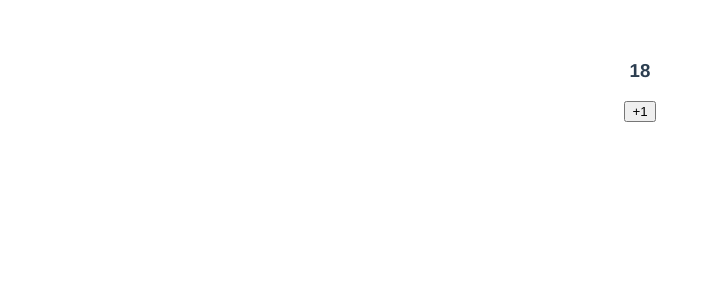
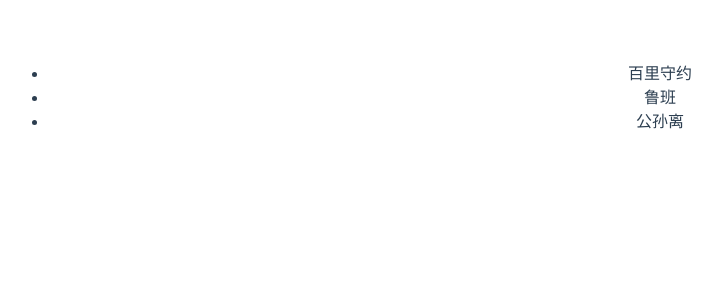
Before and after one commit to Basilosauridae/vue3.x, a Vue app: page / in a window 1280 px wide. Shown: the top 300 px of the page, without its empty margins (0-722 px from the left). Built offline with nearby package versions, Linux system fonts and the light colour scheme.

Commit message:
使用customRef的原因 单独封装异步请求

```diff
--- /dev/null
+++ b/public/data.json
@@ -0,0 +1,5 @@
+[
+  {"id":1,"name":"百里守约"},
+  {"id":2,"name":"鲁班"},
+  {"id":3,"name":"公孙离"}
+]
--- a/src/App.vue
+++ b/src/App.vue
@@ -10,7 +10,8 @@
   <!-- <markRaw/>-->
   <!-- <toRef/> -->
   <!-- <toRefs/> -->
-  <customRef/>
+  <!-- <customRef/> -->
+  <reason/>
 
 </template>
 
@@ -27,6 +28,7 @@ import MarkRaw from './components/09.markRaw.vue'
 import ToRef from './components/10.ToRef.vue'
 import ToRefs from './components/11.toRefs.vue'
 import CustomRef from './components/12.cutomRef.vue'
+import Reason from './components/13.reason.vue'
 
 export default {
   name: 'App',
@@ -42,7 +44,8 @@ export default {
     MarkRaw,
     ToRef,
     ToRefs,
-    CustomRef
+    CustomRef,
+    Reason
   }
 }
 </script>
--- a/src/components/12.cutomRef.vue
+++ b/src/components/12.cutomRef.vue
@@ -41,7 +41,6 @@ export default {
     function fn() {
       age.value += 1
     }
-
     return{age,fn}
   }
 }
@@ -59,7 +58,3 @@ export default {
   }
 }*/
 </script>
-
-<style>
-
-</style>
--- /dev/null
+++ b/src/components/13.reason.vue
@@ -0,0 +1,87 @@
+/*
+  使用customRef的原因:
+  * 在企业开发中，获取的数据可能是本地，也可能是远程服务器中
+  * 获取远程服务器数据，需要发送请求，是异步操作
+  * 方法一：异步操作就需要在回调函数中拿到数据 如果业务逻辑复杂 就会出现大量回调函数嵌套
+  * vue2的做法是让外部函数 setup加上async 但setup中只能是同步操作
+  * 方法二：利用customRef 在setup之外封装发送网络请求的代码
+  */
+<template>
+  <div>
+    <ul>
+      <li v-for="item in state" :key="item.id">{{item.name}}</li>
+    </ul>
+  </div>
+</template>
+
+<script>
+// import {customRef,ref} from 'vue'
+import myRef from '../utils/myRef'
+
+// 4.直接将下列工厂函数封装在单独文件中utils/myRef.js
+//3.将请求写在get函数外
+/*function myRef(value) {
+  return customRef((track,trigger)=>{
+    fetch(value)
+      .then((res)=>{
+        return res.json()
+      })
+      .then((data)=>{
+        console.log( data )
+        value = data //将模拟远程获取的值赋值给state
+        trigger() //更新UI页面
+      })
+      .catch((err)=>{
+        console.log( err )
+      })
+
+    return{
+      get(){
+        track()
+        console.log( value,'get')
+        //2.不能在get方法中发送网络请求 调用get-发送请求-保存数据-更新页面-调用get 死循环：
+        /*fetch('/public/data.json')
+          .then((res)=>{
+            return res.json()
+          })
+          .then((data)=>{
+            console.log( data )
+            value = data //将模拟远程获取的值赋值给state
+            // trigger() //更新UI页面
+          })
+          .catch((err)=>{
+            console.log( err )
+          })
+        return value
+      }
+      set(){}
+    }
+  })
+}*/
+export default {
+  name:'Reason',
+  setup(){
+    // 方法一:利用fetch方法获取数据 模拟远程服务器 返回promise对象
+    /*let state = ref([])
+    fetch('/public/data.json')
+          .then((res)=>{
+            return res.json()
+          })
+          .then((data)=>{
+            console.log( data )
+            state.value = data //将模拟远程获取的值赋值给state
+          })
+          .catch((err)=>{
+            console.log( err )
+          })*/
+
+    // 方法二:1.将异步的请求利用cutomRef放在工厂函数里
+    let state = myRef('/public/data.json')
+    return {state}
+  }
+}
+</script>
+
+<style>
+
+</style>
--- /dev/null
+++ b/src/utils/myRef.js
@@ -0,0 +1,30 @@
+import {customRef} from 'vue'
+
+function myRef(value) {
+  return customRef((track,trigger)=>{
+    //fetch函数如果写在get函数中 会陷入死循环
+    fetch(value)
+      .then((res)=>{
+        return res.json()
+      })
+      .then((data)=>{
+        console.log( data ) //fetch返回的promise对象res.json()的内容 就是json文件的内容
+        value = data //json内容赋值给data
+        trigger() //更新UI界面需要追踪
+      })
+      .catch((err)=>{
+        console.log( err )
+      })
+
+    return{
+      get(){
+        track()
+        console.log( value,'get' )//得到上述的json文件内容
+        return value
+      },
+      set(){}
+    }
+  })
+}
+
+export default myRef
```
